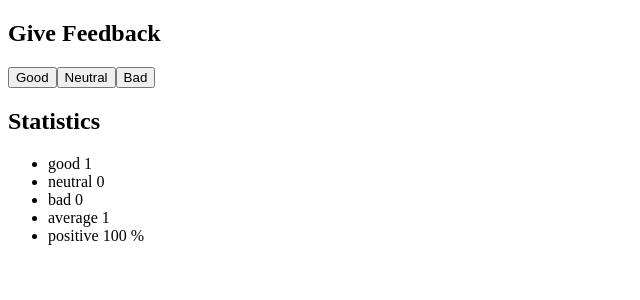
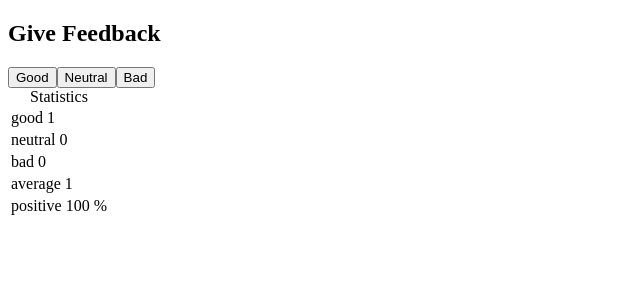
Before and after one commit to waldekglaz/full-stack-open, a React (Create React App) app in the folder part1/unicafe/: page / in a window 1280 px wide. Both pictures are taken after a click on the button "Good". Shown: the top 300 px of the page, without its empty margins (0-640 px from the left). Built offline with nearby package versions, Linux system fonts and the light colour scheme.

Commit message:
1.11*: unicafe step6

```diff
--- a/part1/unicafe/src/App.js
+++ b/part1/unicafe/src/App.js
@@ -13,7 +13,7 @@ function App() {
     setNeutral(neutral + 1);
   };
   const handleBadFeedback = () => {
-    setNeutral(bad + 1);
+    setBad(bad + 1);
   };
 
   return (
--- a/part1/unicafe/src/components/StatisticLine.js
+++ b/part1/unicafe/src/components/StatisticLine.js
@@ -2,9 +2,9 @@ import React from "react";
 
 function StatisticLine({ text, value }) {
   return (
-    <li>
+    <td>
       {text} {value}
-    </li>
+    </td>
   );
 }
 
--- a/part1/unicafe/src/components/Statistics.js
+++ b/part1/unicafe/src/components/Statistics.js
@@ -6,16 +6,26 @@ function Statistics({ good, bad, neutral }) {
   const positivePercentage = `${(good / (good + neutral + bad)) * 100} %`;
   if (good > 0 || bad > 0 || neutral > 0) {
     return (
-      <>
-        <h2>Statistics</h2>
-        <ul>
-          <StatisticLine text="good" value={good} />
-          <StatisticLine text="neutral" value={neutral} />
-          <StatisticLine text="bad" value={bad} />
-          <StatisticLine text="average" value={avg} />
-          <StatisticLine text="positive" value={positivePercentage} />
-        </ul>
-      </>
+      <table>
+        <caption>Statistics</caption>
+        <tbody>
+          <tr>
+            <StatisticLine text="good" value={good} />
+          </tr>
+          <tr>
+            <StatisticLine text="neutral" value={neutral} />
+          </tr>
+          <tr>
+            <StatisticLine text="bad" value={bad} />
+          </tr>
+          <tr>
+            <StatisticLine text="average" value={avg} />
+          </tr>
+          <tr>
+            <StatisticLine text="positive" value={positivePercentage} />
+          </tr>
+        </tbody>
+      </table>
     );
   }
   return <p>No feedback given</p>;
```
